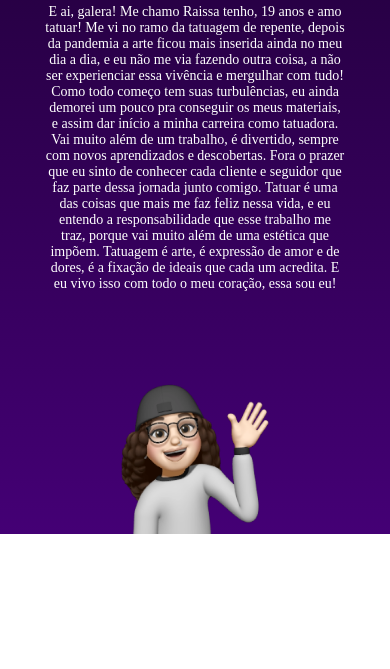
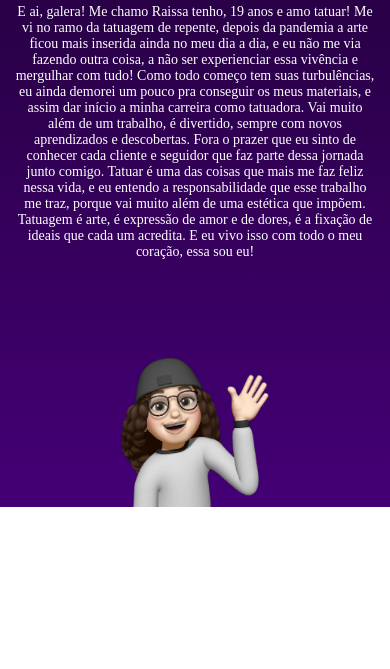
Before and after one commit to RqueirozTattoo/Rqueiroz, a plain HTML site: page Pages/sobre.html in a window 390 px wide. Shown: the part 175-844 px from the top of the page. Drawn offline with nearby package versions, Linux system fonts and the light colour scheme; a web font is replaced by a local one.

Commit message:
Atualização 2.0

```diff
--- a/Pages/sobre.html
+++ b/Pages/sobre.html
@@ -51,7 +51,7 @@
     <footer>
       <img
         src="../img/boneca2.png"
-        data-aos="fade-up"
+        data-aos="zoom-in"
         data-aos-duration="2500"
         alt=""
       />
--- a/css/style2.css
+++ b/css/style2.css
@@ -35,19 +35,11 @@ span {
   color: #fff;
   margin-top: 20px;
   text-align: center;
-  width: 700px;
 }
-section {
-  overflow: hidden;
-}
+
 footer {
-  margin-top: 140px;
-
-  width: 100%;
-  height: 150px;
   display: flex;
   justify-content: center;
-  overflow-y: hidden;
 }
 footer img {
   width: 150px;
@@ -55,8 +47,6 @@ footer img {
 }
 
 body {
-  height: 100%;
-  width: 100%;
   background: linear-gradient(#1f0036, #440075);
   background-repeat: no-repeat;
 }
@@ -150,6 +140,16 @@ nav.fill ul li a:hover:after {
   background: none;
   cursor: pointer;
 }
+@media (max-width: 2560px) {
+  section {
+    height: 668px;
+  }
+}
+@media (max-width: 1440px) {
+  section {
+    height: 540px;
+  }
+}
 @media (max-width: 1024px) {
   footer {
     margin-top: 49px;
@@ -189,44 +189,58 @@ nav.fill ul li a:hover:after {
   .sobre p {
     font-size: 14px;
   }
+  section {
+    height: 452px;
+    overflow: hidden;
+  }
   footer {
-    margin-top: 113px;
+    margin-top: 0px;
   }
 }
-@media (max-width: 425px) {
-  .sobre h1 {
-    font-size: 24px;
-    margin-bottom: 5px;
-  }
+@media (max-width: 428px) {
   section {
-    height: 455px;
-  }
-  .sobre p {
-    margin-top: 15px;
-    font-size: 12px;
-  }
-  #sobre-paragraph {
-    margin-top: 25px;
-    font-size: 14px;
-    width: 300px;
-    padding: 0%;
-  }
-  footer {
-    margin: 0%;
-    height: 100%;
-    width: 100%;
+    height: 525px;
+    overflow: hidden;
   }
 }
 @media (max-width: 414px) {
   section {
-    height: 472px;
+    height: 500px;
+    overflow: hidden;
+  }
+}
+@media (max-width: 393px) {
+  section {
+    height: 530px;
+    overflow: hidden;
+  }
+}
+@media (max-width: 390px) {
+  #sobre-paragraph {
+    width: 360px;
+  }
+  section {
+    height: 445px;
+    overflow: hidden;
   }
 }
 @media (max-width: 375px) {
   section {
-    height: 455px;
+    height: 420px;
+    overflow: hidden;
   }
-  .sobre p {
-    font-size: 11px;
+  #sobre-paragraph {
+    width: 360px;
   }
 }
+@media (max-width: 360px) {
+  section {
+    height: 565px;
+    overflow: hidden;
+  }
+}
+@media (max-width: 320px) {
+  #sobre-paragraph {
+    width: 310px;
+  }
+}
```
